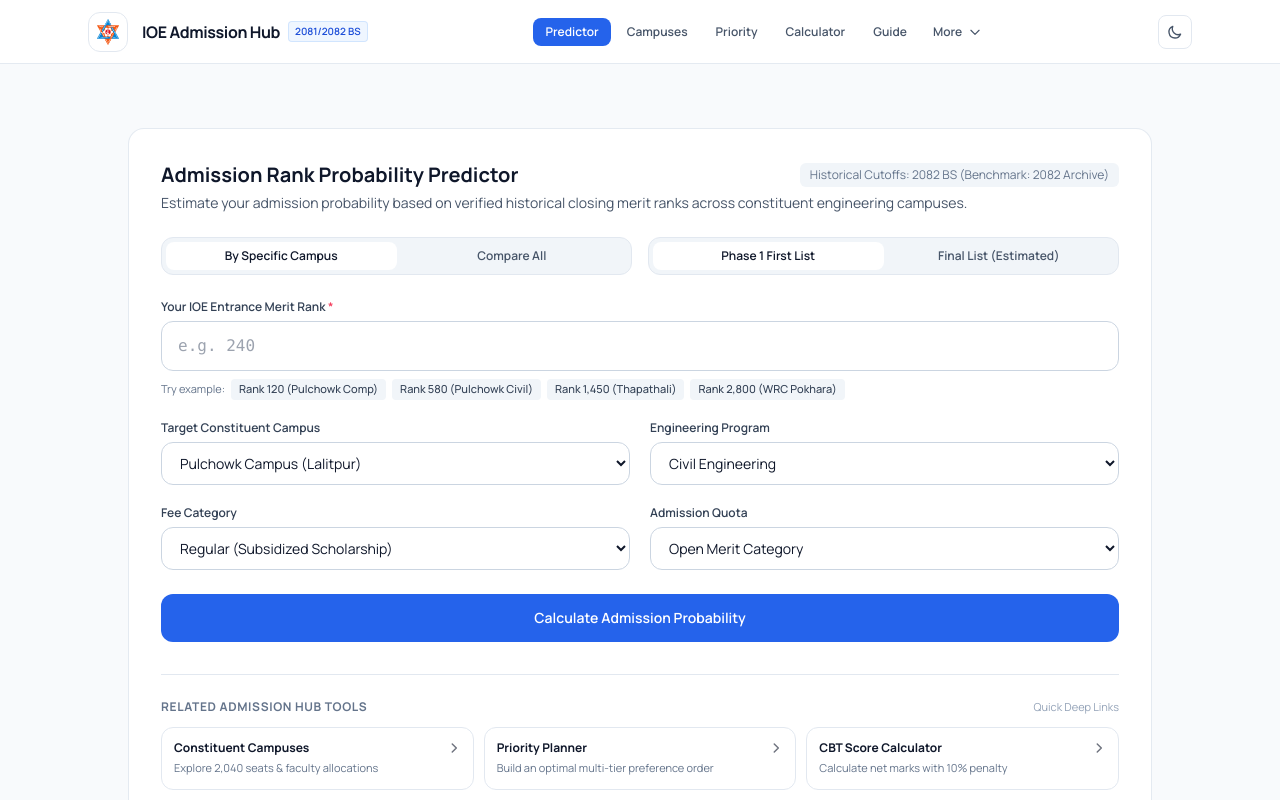
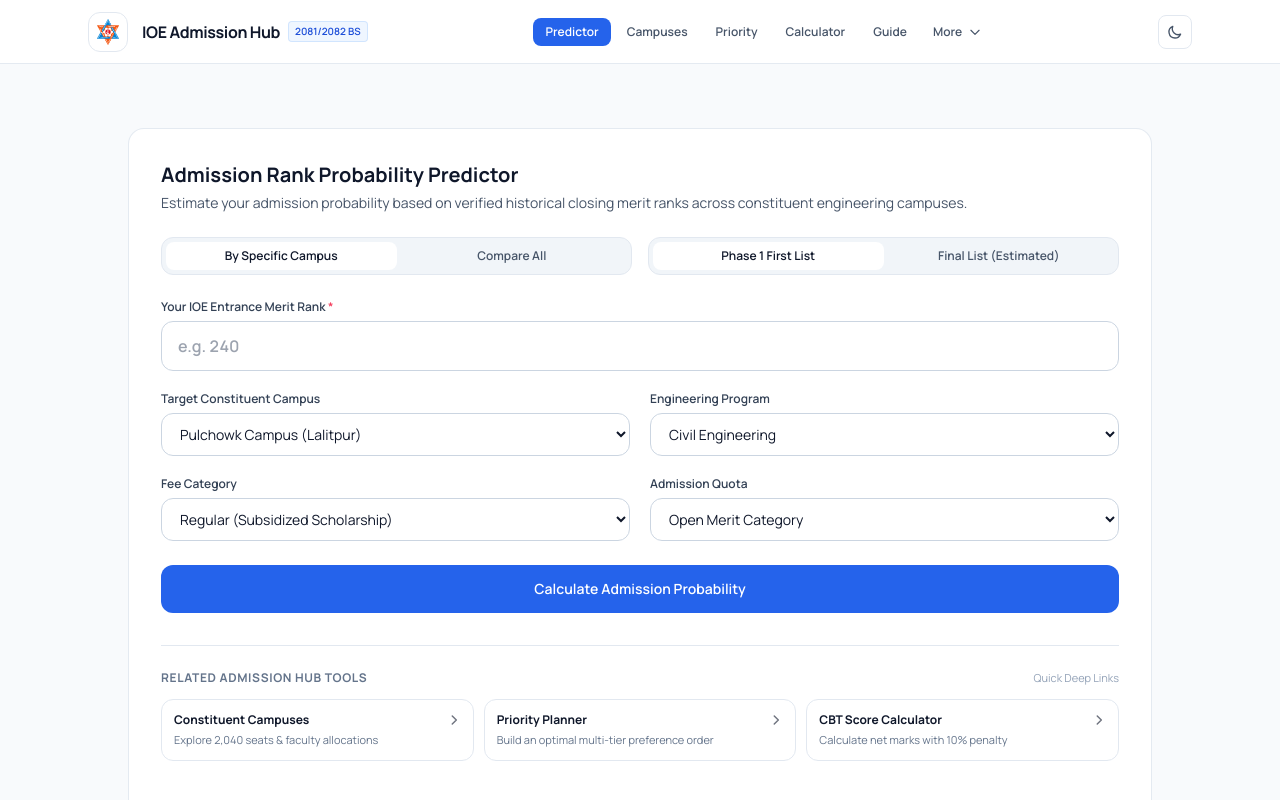
Before and after one commit to Dszae/ioe-admission-guide, a React (Vite) app: page / in a window 1280 px wide. Shown: the top 800 px of the page. Built offline with nearby package versions, Linux system fonts and the light colour scheme.

Commit message:
Finalize SEO optimization, crawler accessibility, and favicon configuration

```diff
--- a/src/components/FinancialsBreakdown.jsx
+++ b/src/components/FinancialsBreakdown.jsx
@@ -40,12 +40,12 @@
               <div className="space-y-3 mb-5">
                 <div className="p-3 rounded-lg bg-slate-50 dark:bg-slate-800/50 border border-slate-200/60 dark:border-slate-700/60">
                   <span className="text-[11px] font-medium text-slate-500 block">4-Year Total Tuition</span>
-                  <span className="text-sm font-mono font-bold text-slate-900 dark:text-white mt-0.5 block">{item.tuition}</span>
+                  <span className="text-sm font-bold tracking-tight tabular-nums text-slate-900 dark:text-white mt-0.5 block">{item.tuition}</span>
                 </div>
 
                 <div className="p-3 rounded-lg bg-slate-50 dark:bg-slate-800/50 border border-slate-200/60 dark:border-slate-700/60">
                   <span className="text-[11px] font-medium text-slate-500 block">Est. Living Expenses (4 Yrs)</span>
-                  <span className="text-sm font-mono font-bold text-slate-900 dark:text-white mt-0.5 block">{item.living}</span>
+                  <span className="text-sm font-bold tracking-tight tabular-nums text-slate-900 dark:text-white mt-0.5 block">{item.living}</span>
                   <span className="text-[10px] text-slate-500 mt-0.5 block">Estimated at ~NPR 10k/month (food + room)</span>
                 </div>
               </div>
@@ -53,7 +53,7 @@
 
             <div className="pt-3.5 border-t border-slate-100 dark:border-slate-800">
               <span className="text-[11px] font-medium text-slate-500 block mb-0.5">Total Estimated Investment</span>
-              <span className="text-base sm:text-lg font-mono font-bold text-blue-700 dark:text-blue-400">{item.total}</span>
+              <span className="text-base sm:text-lg font-bold tracking-tight tabular-nums text-blue-700 dark:text-blue-400">{item.total}</span>
             </div>
           </div>
         ))}
--- a/src/components/RankPredictor.jsx
+++ b/src/components/RankPredictor.jsx
@@ -90,20 +90,6 @@
     runPrediction(form.rank);
   };
 
-  const handleQuickPreset = (presetRank, presetCollege, presetProgram) => {
-    const updated = {
-      ...form,
-      rank: String(presetRank),
-      college: presetCollege,
-      program: presetProgram,
-      feeType: 'Regular',
-      quota: 'Open'
-    };
-    setForm(updated);
-    setMode('campus');
-    runPrediction(presetRank, updated, 'campus', phase);
-  };
-
   const resultTheme = (color) => {
     switch (color) {
       case 'emerald':
@@ -137,16 +123,11 @@
   return (
     <div className="animate-fadeIn">
 
-      {/* Title & Provenance Notice */}
+      {/* Title */}
       <div className="mb-6">
-        <div className="flex flex-col sm:flex-row sm:items-center justify-between gap-2">
-          <h2 className="text-lg sm:text-xl font-bold text-slate-900 dark:text-white print:text-black">
-            Admission Rank Probability Predictor
-          </h2>
-          <span className="text-xs text-slate-500 dark:text-slate-400 bg-slate-100 dark:bg-slate-800 px-2.5 py-1 rounded-md w-fit">
-            Historical Cutoffs: {ADMISSION_METADATA.academicYear}
-          </span>
-        </div>
+        <h2 className="text-lg sm:text-xl font-bold text-slate-900 dark:text-white print:text-black">
+          Admission Rank Probability Predictor
+        </h2>
         <p className="text-xs sm:text-sm text-slate-600 dark:text-slate-400 mt-1">
           Estimate your admission probability based on verified historical closing merit ranks across constituent engineering campuses.
         </p>
@@ -221,46 +202,13 @@
             inputMode="numeric"
             pattern="[0-9]*"
             placeholder="e.g. 240"
-            className="w-full px-4 py-3 rounded-xl border border-slate-300 dark:border-slate-700 bg-white dark:bg-slate-900 text-slate-900 dark:text-white font-mono text-base focus:outline-none focus:ring-2 focus:ring-blue-500 transition-colors shadow-2xs"
+            className="w-full px-4 py-3 rounded-xl border border-slate-300 dark:border-slate-700 bg-white dark:bg-slate-900 text-slate-900 dark:text-white font-semibold tabular-nums text-base focus:outline-none focus:ring-2 focus:ring-blue-500 transition-colors shadow-2xs"
             value={form.rank}
             onChange={(e) => setForm({ ...form, rank: e.target.value })}
             required
             min="1"
             max="15000"
           />
-
-          {/* Quick preset chips for absolute beginners */}
-          <div className="flex flex-wrap items-center gap-1.5 mt-2">
-            <span className="text-[11px] text-slate-500 dark:text-slate-400">Try example:</span>
-            <button
-              type="button"
-              onClick={() => handleQuickPreset(120, 'Pulchowk', 'Computer Engineering')}
-              className="px-2 py-0.5 rounded text-[11px] font-medium bg-slate-100 dark:bg-slate-800 hover:bg-slate-200 dark:hover:bg-slate-700 text-slate-700 dark:text-slate-300 transition-colors"
-            >
-              Rank 120 (Pulchowk Comp)
-            </button>
-            <button
-              type="button"
-              onClick={() => handleQuickPreset(580, 'Pulchowk', 'Civil Engineering')}
-              className="px-2 py-0.5 rounded text-[11px] font-medium bg-slate-100 dark:bg-slate-800 hover:bg-slate-200 dark:hover:bg-slate-700 text-slate-700 dark:text-slate-300 transition-colors"
-            >
-              Rank 580 (Pulchowk Civil)
-            </button>
-            <button
-              type="button"
-              onClick={() => handleQuickPreset(1450, 'Thapathali', 'Mechanical Engineering')}
-              className="px-2 py-0.5 rounded text-[11px] font-medium bg-slate-100 dark:bg-slate-800 hover:bg-slate-200 dark:hover:bg-slate-700 text-slate-700 dark:text-slate-300 transition-colors"
-            >
-              Rank 1,450 (Thapathali)
-            </button>
-            <button
-              type="button"
-              onClick={() => handleQuickPreset(2800, 'WRC', 'Civil Engineering')}
-              className="px-2 py-0.5 rounded text-[11px] font-medium bg-slate-100 dark:bg-slate-800 hover:bg-slate-200 dark:hover:bg-slate-700 text-slate-700 dark:text-slate-300 transition-colors"
-            >
-              Rank 2,800 (WRC Pokhara)
-            </button>
-          </div>
         </div>
 
         {/* Campus Selection */}
@@ -392,10 +340,10 @@
                   <p className="text-xs font-medium text-slate-500 dark:text-slate-400 mb-0.5">
                     Historical Closing Cutoff
                   </p>
-                  <p className="text-2xl sm:text-4xl font-mono font-bold">
+                  <p className="text-2xl sm:text-4xl font-bold tracking-tight tabular-nums">
                     {singleResult.cutoff}
                   </p>
-                  <p className="text-xs font-mono text-slate-500 dark:text-slate-400 mt-1">
+                  <p className="text-xs font-semibold text-slate-500 dark:text-slate-400 mt-1">
                     Your Rank: {singleResult.input}
                   </p>
                 </div>
@@ -435,7 +383,7 @@
                   </div>
                   <div className="flex justify-between items-end border-t border-current/10 pt-2 text-xs">
                     <span className="opacity-80">Closing Cutoff:</span>
-                    <span className="font-mono font-bold text-base">{res.cutoff}</span>
+                    <span className="font-bold text-base tabular-nums">{res.cutoff}</span>
                   </div>
                 </div>
               );
--- a/src/data/admissionData.js
+++ b/src/data/admissionData.js
@@ -12,7 +12,7 @@
  */
 
 export const ADMISSION_METADATA = {
-  academicYear: "2082 BS (Benchmark: 2082 Archive)",
+  academicYear: "2082 BS",
   governingBody: "Institute of Engineering (IOE), Tribhuvan University",
   examFormat: "Computer Based Test (CBT)",
   totalMarks: 140,
--- a/src/index.css
+++ b/src/index.css
@@ -38,15 +38,16 @@
 
 button,
 input,
+input::placeholder,
 select,
-textarea {
-  font-family: 'Manrope', system-ui, -apple-system, BlinkMacSystemFont, 'Segoe UI', Roboto, sans-serif;
+textarea,
+textarea::placeholder {
+  font-family: 'Manrope', system-ui, -apple-system, BlinkMacSystemFont, 'Segoe UI', Roboto, sans-serif !important;
 }
 
 code,
 pre,
-kbd,
-.font-mono {
+kbd {
   font-family: ui-monospace, SFMono-Regular, Menlo, Monaco, Consolas, "Liberation Mono", "Courier New", monospace !important;
 }
 
```
